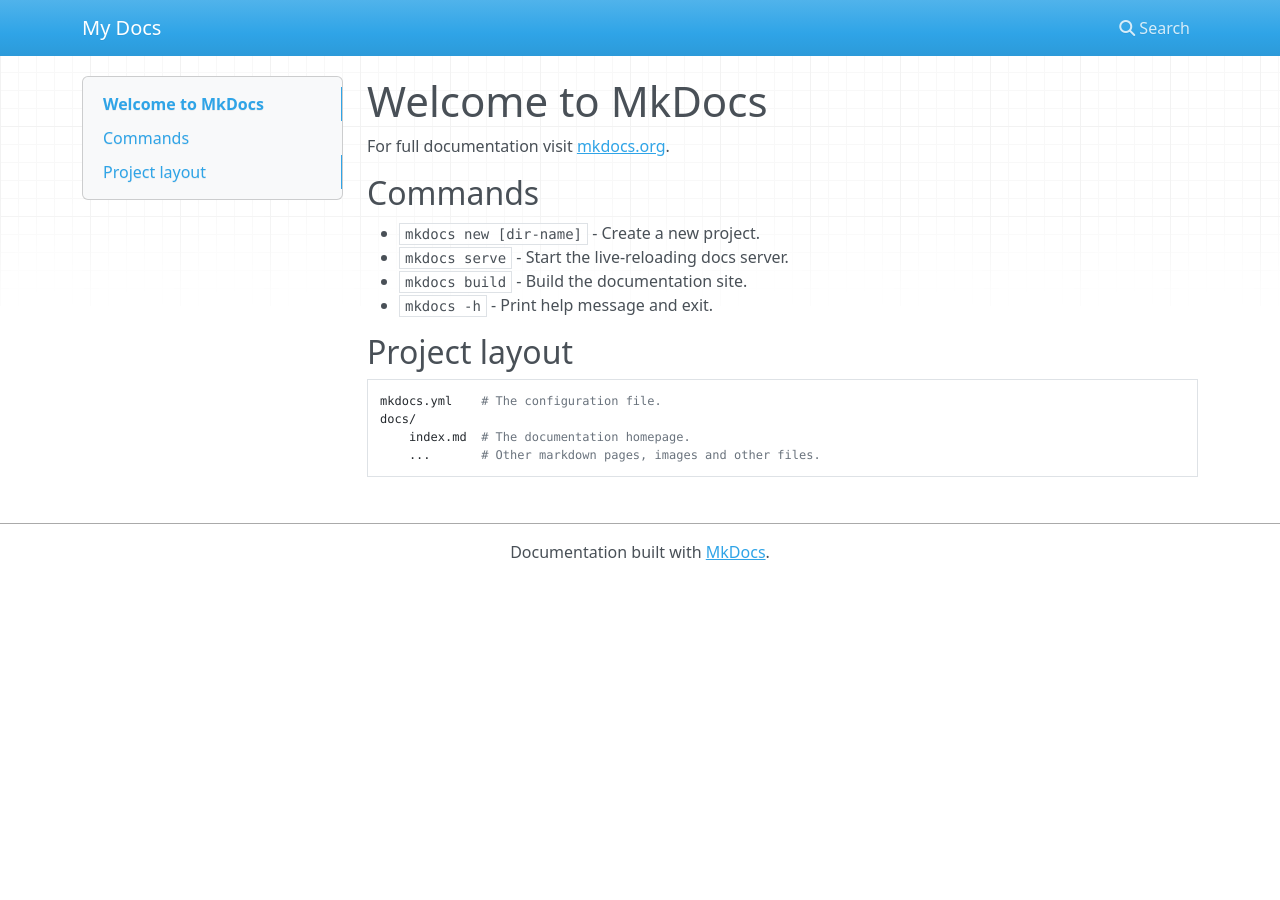
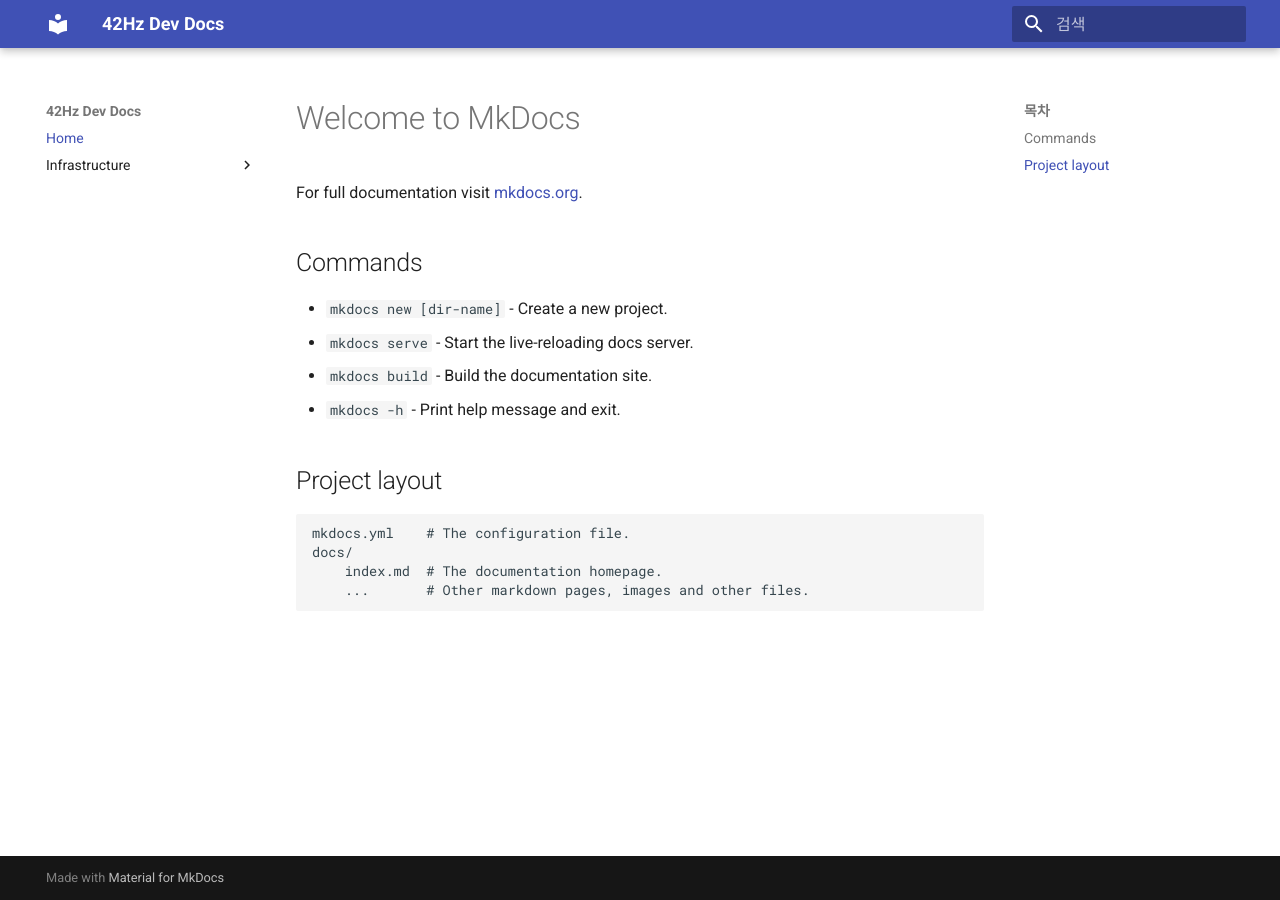
Before and after one commit to 42hz-dev/mkdocs, an MkDocs documentation site: the page built from docs/index.md, in a window 1280 px wide. Built offline with MkDocs 1.6.1 and Material for MkDocs 9.7.7, drawn with Linux system fonts in a browser that asks for light colours; nearby versions of some CDN libraries.

```diff
--- a/mkdocs.yml
+++ b/mkdocs.yml
@@ -1 +1,23 @@
-site_name: My Docs
+site_name: 42Hz Dev Docs
+site_url: https://mkdocs.42hzs.com
+site_description: Infrastructure & Backend Documentation
+site_author: Shin Dongyeol
+
+theme:
+  name: material
+  language: ko
+
+markdown_extensions:
+  - admonition
+  - tables
+  - toc:
+      permalink: true
+  - pymdownx.superfences
+  - pymdownx.highlight
+
+nav:
+  - Home: index.md
+  - Infrastructure:
+    - 소개: infrastructure/index.md
+    - CI/CD:
+      - 소개: infrastructure/cicd/index.md
```
Also changed, not shown: docs/infrastructure/cicd/index.md (added), docs/infrastructure/index.md (added), 1 other file.
